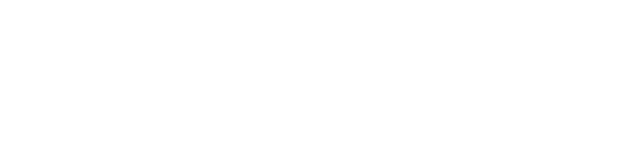
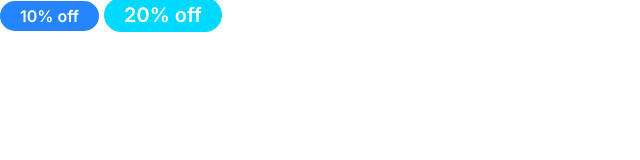
Before and after one commit to alfredoparreiras/Moshify, a plain HTML site: page index.html in a window 1280 px wide. Shown: the whole page, without its empty margins (0-640 px from the left). Drawn offline with Linux system fonts and the light colour scheme.

Commit message:
Build Badge Component

```diff
--- a/css/styles.css
+++ b/css/styles.css
@@ -85,3 +85,35 @@ a{
         font-size: 1.5rem;
     }
 }
+
+/* Badges */
+.badge {
+    border-radius: 20px;
+    font-size: 2rem;
+    font-weight: 600;
+    padding: .5rem 2rem;
+    white-space: nowrap;
+}
+
+.badge--primary{
+    background-color: var(--color-primary);
+    color: white;
+}
+
+.badge--secondary{
+    background-color: var(--color-secondary);
+    color: white;
+}
+
+.badge--small {
+    font-size: 1.6rem;
+}
+
+@media screen and(min-width: 1024px){
+    .badge{
+        font-size: 1.5rem;
+    }
+    .badge--small {
+        font-size: 1.2rem;
+    }
+}
--- a/index.html
+++ b/index.html
@@ -6,12 +6,13 @@
     <meta name="viewport" content="width=device-width, initial-scale=1.0">
     <link rel="preconnect" href="https://fonts.googleapis.com">
     <link rel="preconnect" href="https://fonts.gstatic.com" crossorigin>
-    <link href="https://fonts.googleapis.com/css2?family=Inter:wght@400;700&display=swap" rel="stylesheet">
+    <link href="https://fonts.googleapis.com/css2?family=Inter:wght@400;600;700&display=swap" rel="stylesheet">
     <link rel="stylesheet" href="css/Normalize.css">
     <link rel="stylesheet" href="css/styles.css">
     <title>Document</title>
 </head>
 <body>
-
+    <span class="badge badge--primary badge--small">10% off</span>
+    <span class="badge badge--secondary">20% off</span>
 </body>
 </html>
```
Also changed, not shown: css/Components/badges.html (added, +2 -0 lines).
